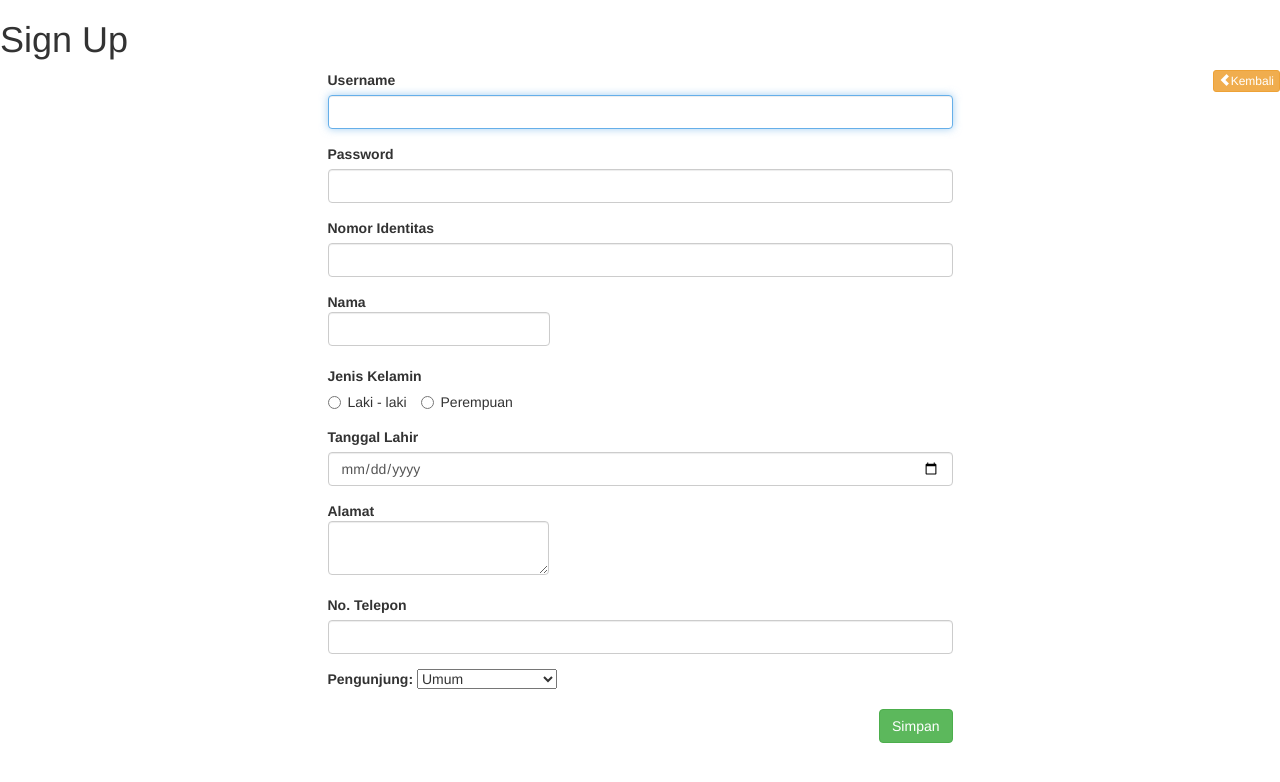
After one commit to Danazzz/app_absensi, a PHP site: page /app_absensi/auth/signup.php in a window 1280 px wide. The commit adds this page. Shown: the top 782 px of the page. Run offline with PHP 8.4, Linux system fonts and the light colour scheme.

Commit message:
progress 20%

```diff
--- /dev/null
+++ b/auth/signup.php
@@ -0,0 +1,93 @@
+<?php
+require_once "../_config/config.php";
+if(isset($_SESSION['user'])){
+    echo "<script>window.location='".base_url()."';</script>";
+}
+else{
+?>
+<!DOCTYPE html>
+<html lang="en">
+<head>
+    <meta charset="utf-8">
+    <meta http-equiv="X-UA-Compatible" content="IE=edge">
+    <meta name="viewport" content="width=device-width, initial-scale=1">
+    <meta name="description" content="">
+    <meta name="author" content="">
+    <title>Absensi KEPENG &mdash; Sign Up</title>
+    <!-- Bootstrap Core CSS -->
+    <link href="<?=base_url('_assets/simple-sidebar/css/bootstrap.min.css');?>" rel="stylesheet">
+    <link rel="icon" href="<?=base_url('_assets/kepeng.png');?>"
+</head>
+<body>
+    <div class="box">
+        <h1>Sign Up</h1>
+        <h4>
+            <div class="pull-right">
+                <a href="login.php" class="btn btn-warning btn-xs"><i class="glyphicon glyphicon-chevron-left"></i>Kembali</a>
+            </div>
+        </h4>
+        <div class="row">
+            <div class="col-lg-6 col-lg-offset-3">
+                <form action="proses.php" method="post">
+                    <div class="form-group">
+                        <label for="username">Username</label>
+                        <input type="text" name="username" id="username" class="form-control" require autofocus>
+                    </div>
+                    <div class="form-group">
+                        <label for="password">Password</label>
+                        <input type="text" name="password" id="password" class="form-control" require autofocus>
+                    </div>
+                    <div class="form-group">
+                        <label for="identitas">Nomor Identitas</label>
+                        <input type="number" name="identitas" id="identitas" class="form-control" required="">
+                    </div>
+                    <div class="form-group">
+                        <label for="nama">Nama<Pas/label>
+                        <input type="text" name="nama" id="nama" class="form-control" required="">
+                    </div>
+                    <div class="form-group">
+                        <label for="jk">Jenis Kelamin</label>
+                        <div>
+						    <label class="radio-inline">
+							    <input type="radio" name="jk" id="jk" value="L" required=""> Laki - laki
+						    </label>
+						    <label class="radio-inline">
+							    <input type="radio" name="jk" value="P"> Perempuan
+						    </label>
+					    </div>
+                    </div>
+                    <div class="form-group">
+                        <label for="tgl-lahir">Tanggal Lahir</label>
+                        <input type="date" name="tgl_lahir" id="tgl_lahir" class="form-control" require="">
+                    </div>
+                    <div class="form-group">
+                        <label for="alamat">Alamat<Pas/label>
+                        <textarea name="alamat" id="alamat" class="form-control" required=""></textarea>
+                    </div>
+                    <div class="form-group">
+                        <label for="telp">No. Telepon</label>
+                        <input type="text" name="telp" id="telp" class="form-control" required="">
+                    </div>
+                    <div class="form-group">
+                        <label for="id_status">Pengunjung:</label>
+                        <select>
+                            <option value=1>Umum</option>
+                            <option value=2>Komunitas</option>
+                            <option value=3>Instansi/Dinas</option>
+                            <option value=4>Pelajar/Mahasiswa</option>
+                        </select>
+                    </div>
+                    <div class="form-group pull-right">
+                        <input type="submit" name="add" value="Simpan" class="btn btn-success">
+                    </div>
+                </form>
+            </div>
+        </div>
+    </div>
+    <script src="<?=base_url('_assets/simple-sidebar/js/jquery.js')?>"></script>
+    <script src="<?=base_url('_assets/simple-sidebar/js/bootstrap.min.js')?>"></script>
+</body>
+</html>
+<?php
+}
+?>
```
Also changed, not shown: _header.php (+3 -18 lines), auth/login.php (+15 -4 lines), auth/proses.php (added, +17 -0 lines), dashboard/index.php (added, +11 -0 lines), users/admin.php (added, +11 -0 lines), users/pengunjung.php (added).
